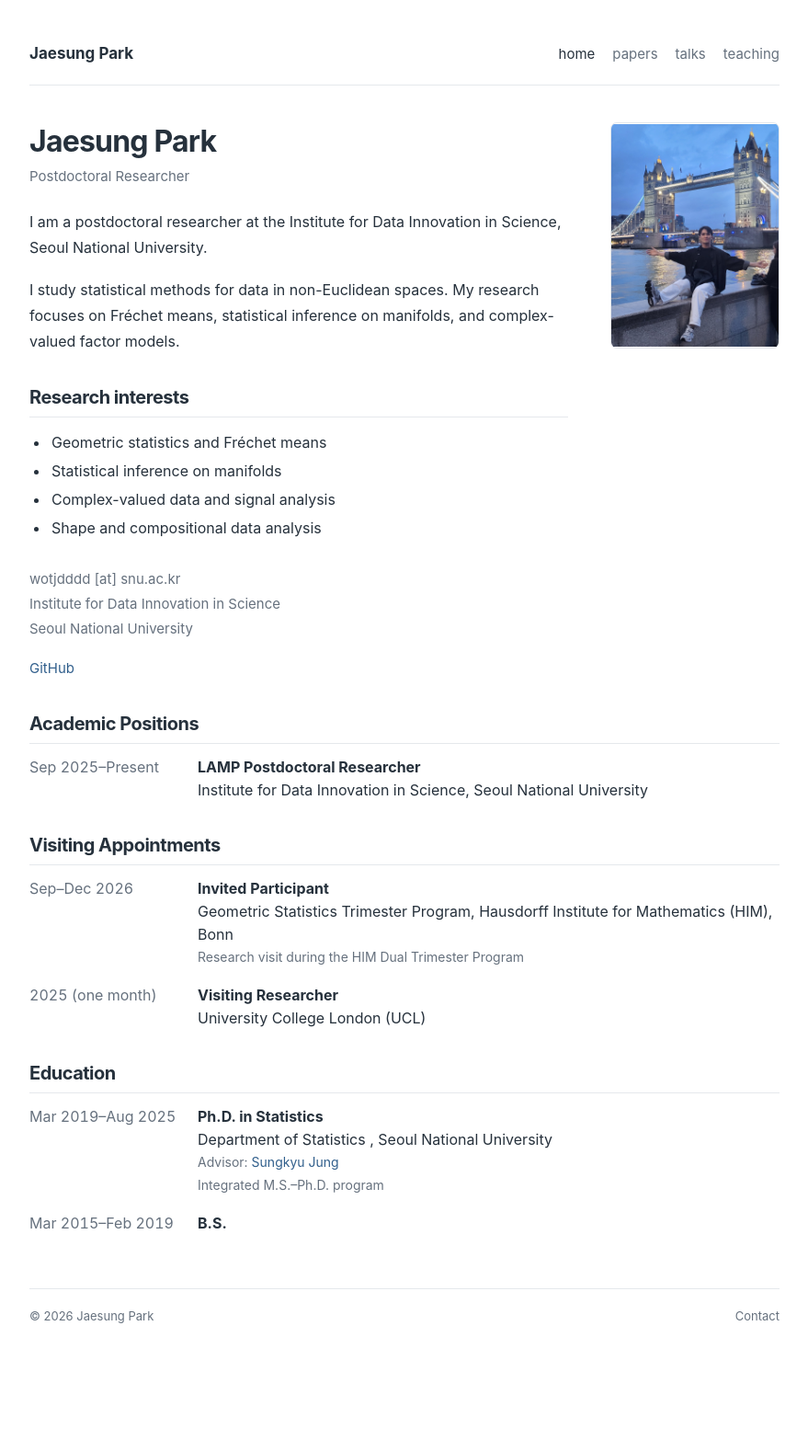
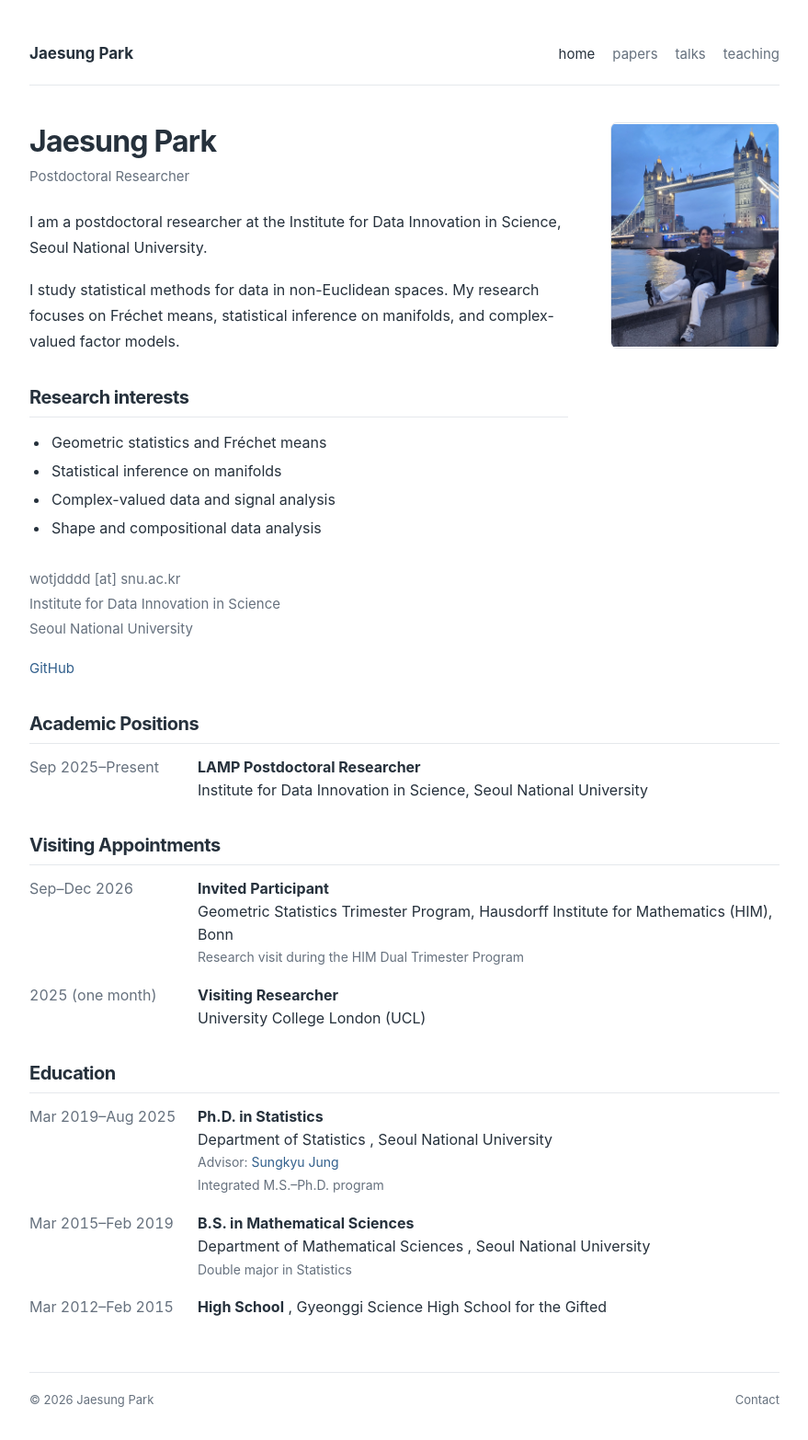
Before and after one commit to JaeSungPark-snu/jaesungpark-snu.github.io, a Jekyll site: the page built from index.md, in a window 1280 px wide. Shown: the whole page at 92% size, without its empty margins (200-1079 px from the left). Built offline with Jekyll 4.4.1, drawn with Linux system fonts in a browser that asks for light colours; before the commit the page ends 1474 px from its top, so only the background shows below that.

Commit message:
Complete undergraduate and secondary education history

```diff
--- a/_data/education.yml
+++ b/_data/education.yml
@@ -1,5 +1,4 @@
-# Education on the home page.
-# The graduate degree was an integrated master's/doctoral program.
+# Academic history on the home page. Add or edit entries here.
 - period: "Mar 2019–Aug 2025"
   degree: "Ph.D. in Statistics"
   department: "Department of Statistics"
@@ -8,12 +7,18 @@
   advisor_url: "https://scholar.google.com/citations?user=WYEkUW8AAAAJ&hl=en"
   note: "Integrated M.S.–Ph.D. program"
 
-# The university and major for the B.S. are not yet confirmed.
-# Fill in institution and department below after confirmation.
 - period: "Mar 2015–Feb 2019"
-  degree: "B.S."
+  degree: "B.S. in Mathematical Sciences"
+  department: "Department of Mathematical Sciences"
+  institution: "Seoul National University"
+  advisor: ""
+  advisor_url: ""
+  note: "Double major in Statistics"
+
+- period: "Mar 2012–Feb 2015"
+  degree: "High School"
   department: ""
-  institution: ""
+  institution: "Gyeonggi Science High School for the Gifted"
   advisor: ""
   advisor_url: ""
   note: ""
```
